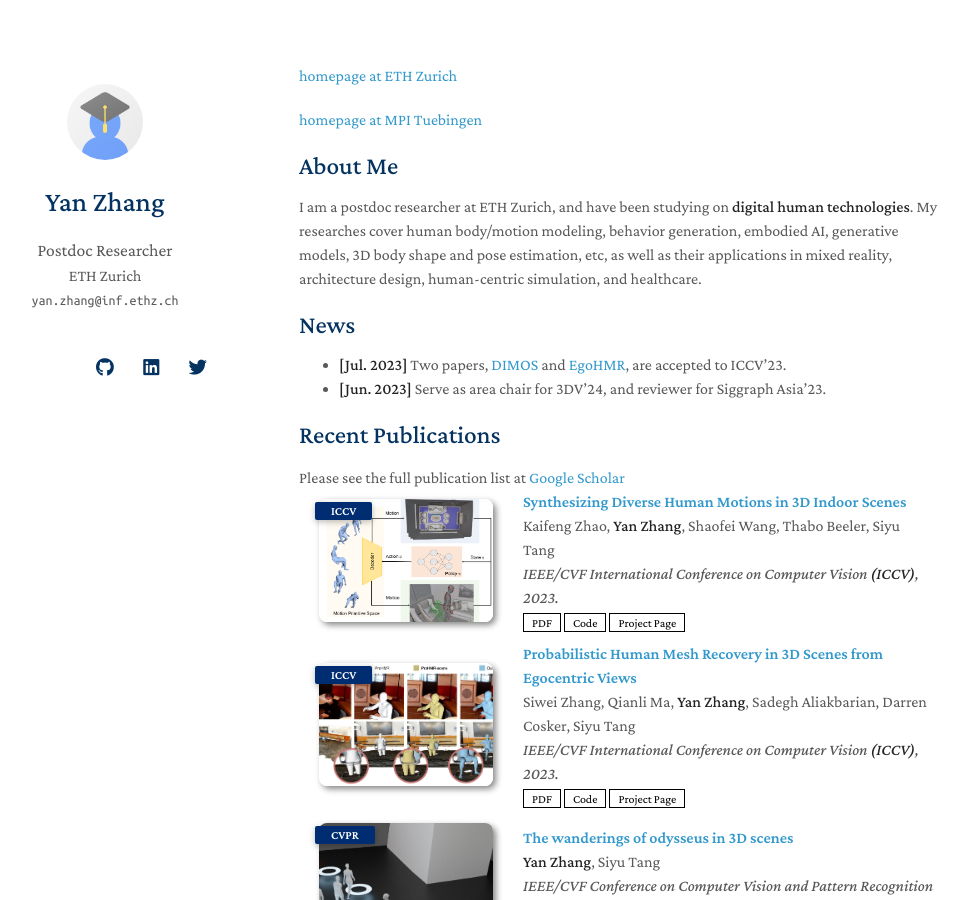
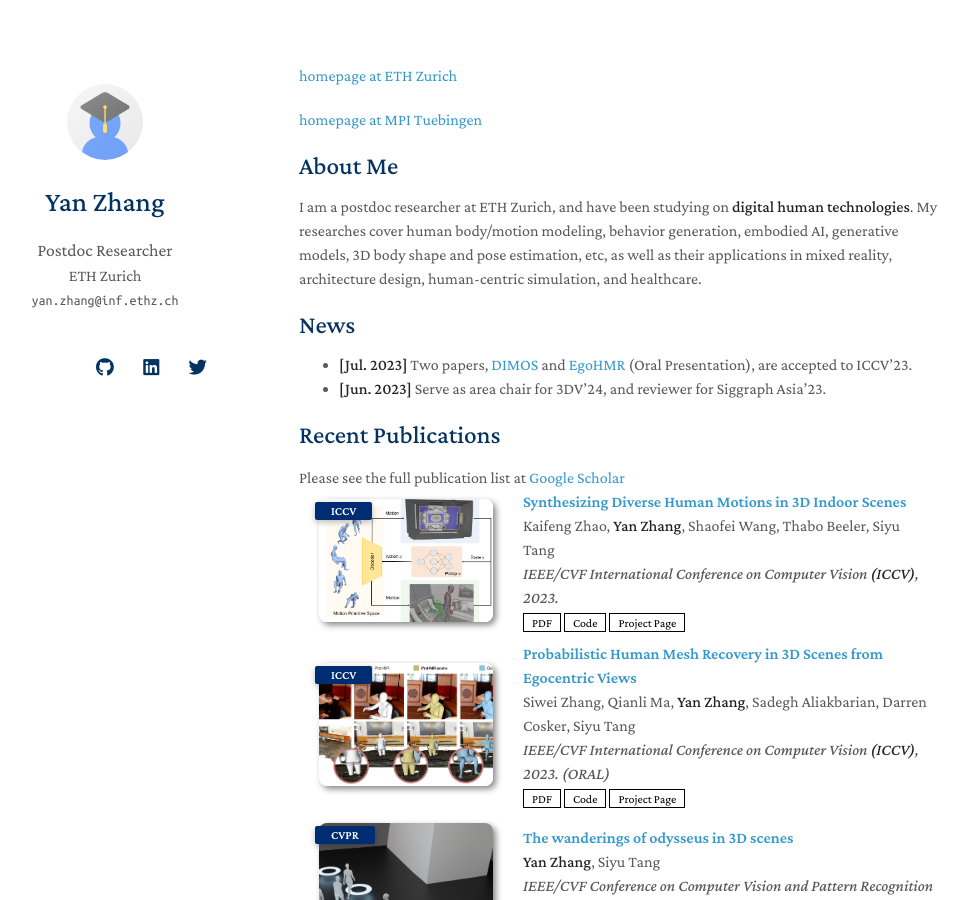
Before and after one commit to yz-cnsdqz/yz-cnsdqz.github.io, a Jekyll site: the page built from index.md, in a window 1280 px wide and 900 px high. Shown: the whole window, without its empty margins (171-1138 px from the left). Built offline with Jekyll 4.4.1, drawn with Linux system fonts in a browser that asks for light colours; nearby versions of some CDN libraries; a style sheet for code colours, icons or effects is not loaded.

Commit message:
update publication and cv

```diff
--- a/_includes/publications.md
+++ b/_includes/publications.md
@@ -39,7 +39,7 @@ Please see the full publication list at <a href="https://scholar.google.com/cita
   <div class="col-sm-9" style="position: relative;padding-right: 15px;padding-left: 20px;">
     <div class="title"><a href="https://arxiv.org/abs/2304.06024">Probabilistic Human Mesh Recovery in 3D Scenes from Egocentric Views</a></div>
     <div class="author"> Siwei Zhang, Qianli Ma, <strong>Yan Zhang</strong>, Sadegh Aliakbarian, Darren Cosker, Siyu Tang</div>
-    <div class="periodical"><em>IEEE/CVF International Conference on Computer Vision <strong>(ICCV)</strong>, 2023.</em></div>
+    <div class="periodical"><em>IEEE/CVF International Conference on Computer Vision <strong>(ICCV)</strong>, 2023. (ORAL) </em></div>
     <div class="links">
       <a href="https://arxiv.org/abs/2304.06024" class="btn btn-sm z-depth-0" role="button" target="_blank" style="font-size:12px;">PDF</a>
       <a href="https://sanweiliti.github.io/egohmr/egohmr.html" class="btn btn-sm z-depth-0" role="button" target="_blank" style="font-size:12px;">Code</a>
--- a/index.md
+++ b/index.md
@@ -23,7 +23,7 @@ I am a postdoc researcher at ETH Zurich, and have been studying on **digital hum
 
 
 ## News
-- **[Jul. 2023]** Two papers, [DIMOS](https://zkf1997.github.io/DIMOS/) and [EgoHMR](https://sanweiliti.github.io/egohmr/egohmr.html), are accepted to ICCV'23.
+- **[Jul. 2023]** Two papers, [DIMOS](https://zkf1997.github.io/DIMOS/) and [EgoHMR](https://sanweiliti.github.io/egohmr/egohmr.html) (Oral Presentation), are accepted to ICCV'23.
 - **[Jun. 2023]** Serve as area chair for 3DV'24, and reviewer for Siggraph Asia'23.
 
 {% include_relative _includes/publications.md %}
```
Also changed, not shown: 1 other file.
